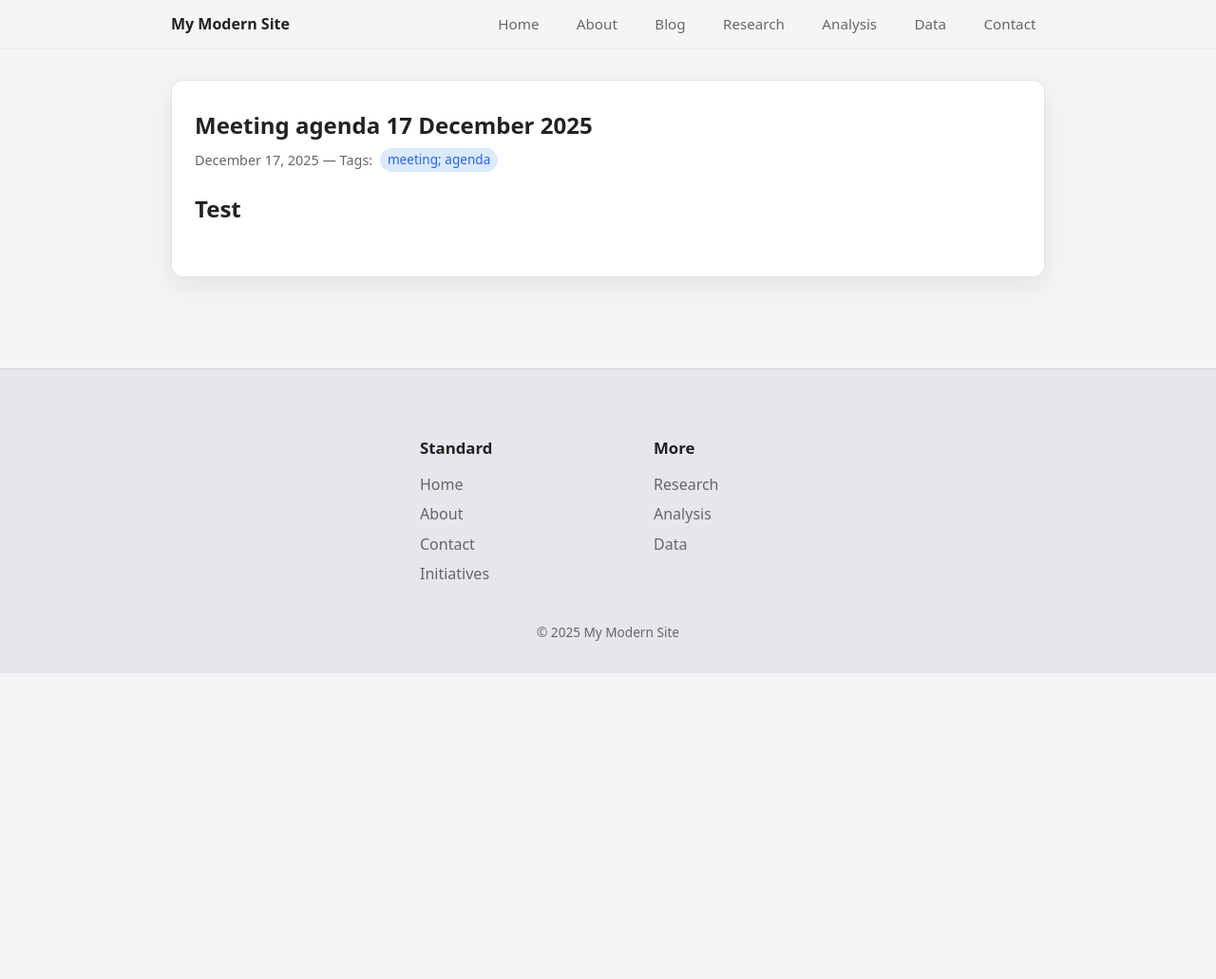
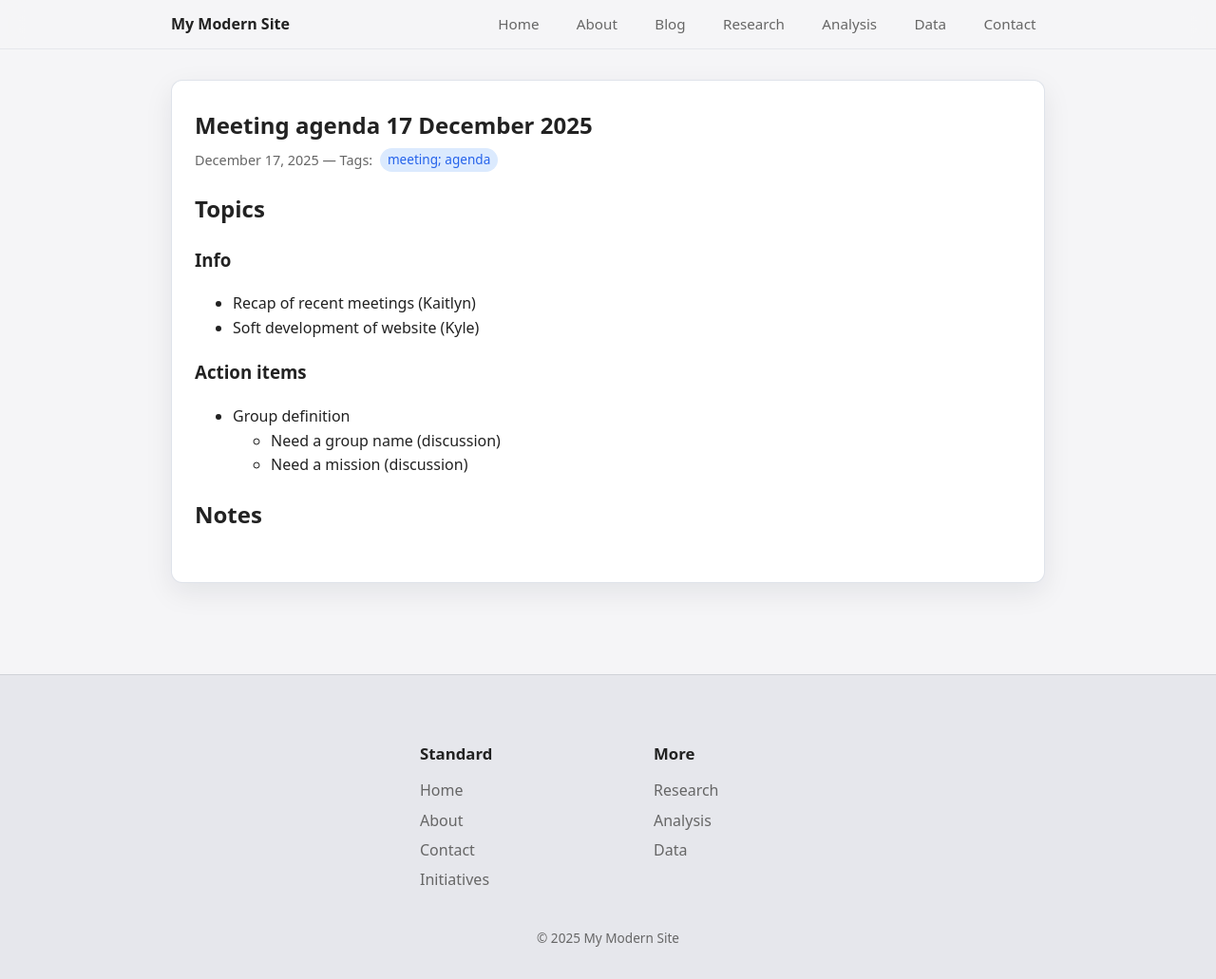
Before and after one commit to kwdwrd/peeps, a Jekyll site: the page built from docs/_posts/2025-12-17-agenda.md, in a window 1280 px wide and 1031 px high. Shown: the whole window at 95% size. Built offline with Jekyll 4.4.1, drawn with Linux system fonts in a browser that asks for light colours.

Commit message:
adding meeting agenda

```diff
--- a/docs/_posts/2025-12-17-agenda.md
+++ b/docs/_posts/2025-12-17-agenda.md
@@ -6,4 +6,15 @@ authors: [kyle]
 ai_generated: false
 ---
 
-## Test
+## Topics
+
+### Info
+* Recap of recent meetings (Kaitlyn)
+* Soft development of website (Kyle)
+
+### Action items
+* Group definition
+  * Need a group name (discussion)
+  * Need a mission (discussion)
+
+## Notes
```
